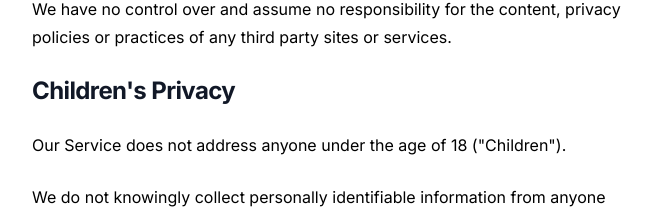
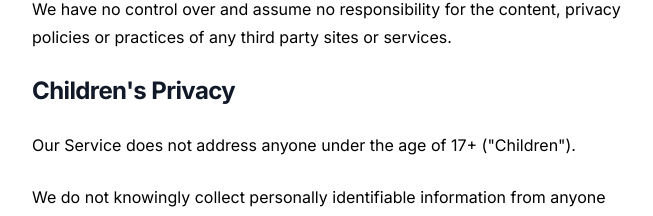
Before and after one commit to swiftcodeuk/swiftcode, a Next.js app: page /privacy in a window 1280 px wide. Shown: the part 3977-4193 px from the top of the page, without its empty margins (0-653 px from the left). Built offline with nearby package versions, Linux system fonts and the light colour scheme.

Commit message:
main page privacy fix

```diff
--- a/src/app/privacy/page.jsx
+++ b/src/app/privacy/page.jsx
@@ -88,7 +88,7 @@ function Content() {
 
 
             <h2 className="text-2xl font-bold tracking-tight text-gray-900">Children&apos;s Privacy</h2>
-            <p>Our Service does not address anyone under the age of 18 (&quot;Children&quot;).</p>
+            <p>Our Service does not address anyone under the age of 17+ (&quot;Children&quot;).</p>
             <p>We do not knowingly collect personally identifiable information from anyone under the age of 18. If you are a parent or guardian and you are aware that your Children has provided us with Personal Data, please contact us. If we become aware that we have collected Personal Data from children without verification of parental consent, we take steps to remove that information from our servers.</p>
 
 
```
